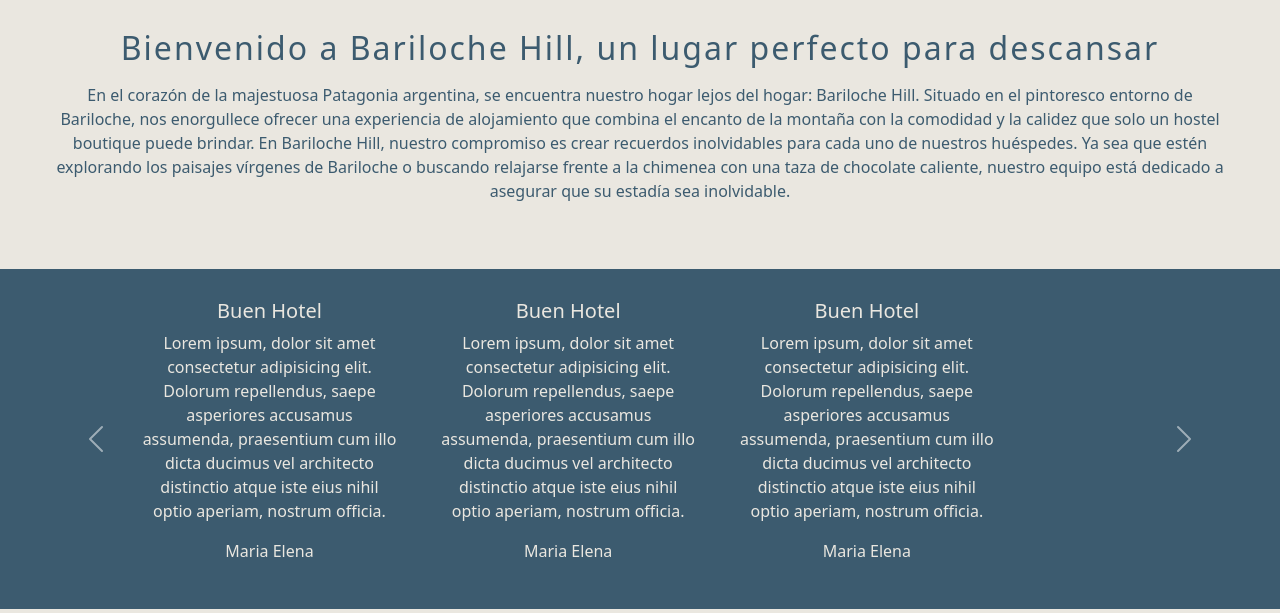
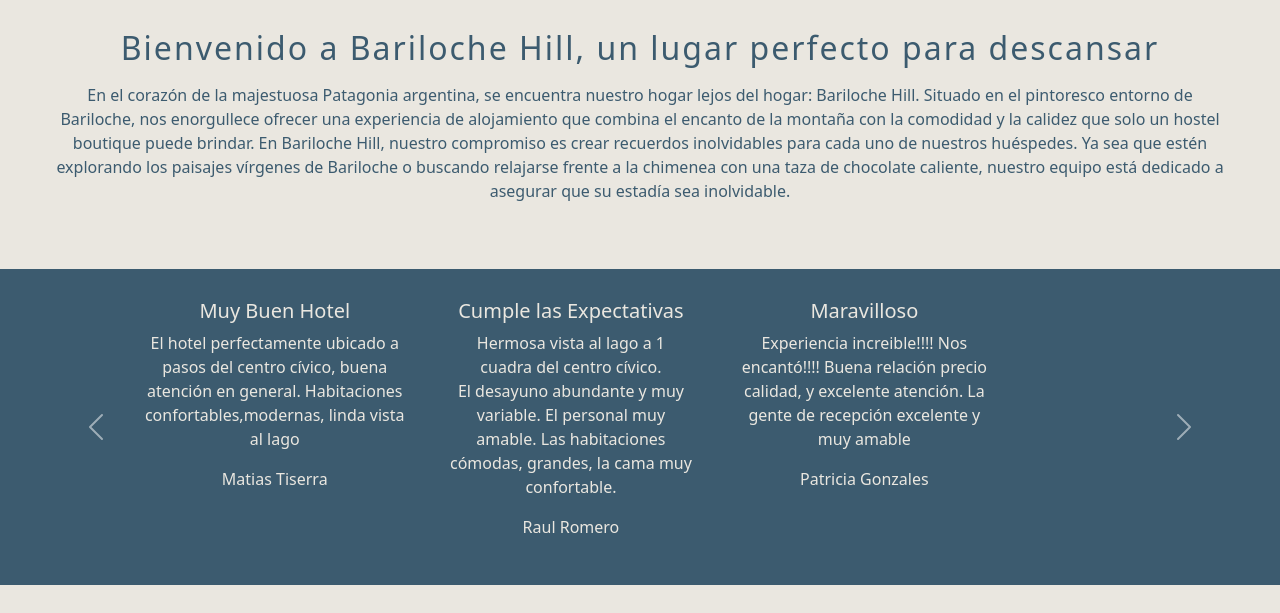
Before and after one commit to martellocamila/proyecto-hostel-codo-a-codo, a plain HTML site: page index.html in a window 1280 px wide. Shown: the part 673-1286 px from the top of the page. Drawn offline with nearby package versions, Linux system fonts and the light colour scheme.

Commit message:
Add files via upload

```diff
--- a/index.html
+++ b/index.html
@@ -31,7 +31,7 @@
             <ul>
                 <li><a href="#">Inicio</a></li>
                 <li><a href="/pages/habitaciones.html">Habitaciones</a></li>
-                <li><a href="#">Ubicacion</a></li>
+                <li><a href="/pages/Ubicacion.html">Ubicacion</a></li>
                 <li><a href="./pages/contacto.html">Contacto</a></li>
             </ul>
         </nav>
@@ -77,57 +77,61 @@
                   <div class="carousel-item active">
                     <div class="opiniones">
                         <div class="opinion">
-                            <h5>Buen Hotel</h5>
-                            <p>Lorem ipsum, dolor sit amet consectetur adipisicing elit. Dolorum repellendus, saepe asperiores accusamus assumenda, praesentium cum illo dicta ducimus vel architecto distinctio atque iste eius nihil optio aperiam, nostrum officia.</p>
-                            <p>Maria Elena</p>
+                            <h5>Muy Buen Hotel</h5>
+                            <p>El hotel perfectamente ubicado a pasos del centro cívico, buena atención en general. Habitaciones confortables,modernas, linda vista al lago</p>
+                            <p>Matias Tiserra</p>
                         </div>
                         <div class="opinion">
-                            <h5>Buen Hotel</h5>
-                            <p>Lorem ipsum, dolor sit amet consectetur adipisicing elit. Dolorum repellendus, saepe asperiores accusamus assumenda, praesentium cum illo dicta ducimus vel architecto distinctio atque iste eius nihil optio aperiam, nostrum officia.</p>
-                            <p>Maria Elena</p>
+                            <h5>Cumple las Expectativas</h5>
+                            <p> Hermosa vista al lago a 1 cuadra del centro cívico.
+                                <br>
+                                El desayuno abundante y muy variable. El personal muy amable. Las habitaciones cómodas, grandes, la cama muy confortable.</p>
+
+                            <p>Raul Romero</p>
                         </div>
                         <div class="opinion">
-                            <h5>Buen Hotel</h5>
-                            <p>Lorem ipsum, dolor sit amet consectetur adipisicing elit. Dolorum repellendus, saepe asperiores accusamus assumenda, praesentium cum illo dicta ducimus vel architecto distinctio atque iste eius nihil optio aperiam, nostrum officia.</p>
-                            <p>Maria Elena</p>
+                            <h5>Maravilloso</h5>
+                            <p> Experiencia increible!!!!  Nos encantó!!!! Buena relación precio calidad, y excelente atención. La gente de recepción excelente y muy amable</p>
+
+                            <p>Patricia Gonzales</p>
                         </div>
                     </div>
                 </div>
                 <div class="carousel-item">
                     <div class="opiniones">
                         <div class="opinion">
-                            <h5>Buen Hotel</h5>
-                            <p>Lorem ipsum, dolor sit amet consectetur adipisicing elit. Dolorum repellendus, saepe asperiores accusamus assumenda, praesentium cum illo dicta ducimus vel architecto distinctio atque iste eius nihil optio aperiam, nostrum officia.</p>
-                            <p>Maria Elena</p>
+                            <h5>Linda Experiencia</h5>
+                            <p>El hotel es muy hermoso, super bien ubicado y los empleados son todos un amor. El desayuno increíble también. todo fue increíble. Volveremos pronto</p>
+                            <p>Angela Santana</p>
                         </div>
                         <div class="opinion">
-                            <h5>Buen Hotel</h5>
-                            <p>Lorem ipsum, dolor sit amet consectetur adipisicing elit. Dolorum repellendus, saepe asperiores accusamus assumenda, praesentium cum illo dicta ducimus vel architecto distinctio atque iste eius nihil optio aperiam, nostrum officia.</p>
-                            <p>Maria Elena</p>
+                            <h5>Muy Recomendable</h5>
+                            <p>Muy lindo hotel, céntrico y con una atención increíble de todas las personas que lo atienden. Excelente desayuno, las habitaciones hermosas, amplias, cómodas. Te asesoran con las excursiones. La verdad super recomendable!.</p>
+                            <p> Cecilia Costanzo</p>
                         </div>
                         <div class="opinion">
-                            <h5>Buen Hotel</h5>
-                            <p>Lorem ipsum, dolor sit amet consectetur adipisicing elit. Dolorum repellendus, saepe asperiores accusamus assumenda, praesentium cum illo dicta ducimus vel architecto distinctio atque iste eius nihil optio aperiam, nostrum officia.</p>
-                            <p>Maria Elena</p>
+                            <h5>Excelente Lugar</h5>
+                            <p>Muy bien de precios, al menos la habitación que nos tocó muy linda y con una vista hermosa, muy bien ubicado, cerca del centro y del supermercado</p>
+                            <p>Alan Rodriguez</p>
                         </div>
                     </div>
                 </div>
                 <div class="carousel-item">
                     <div class="opiniones">
                         <div class="opinion">
-                            <h5>Buen Hotel</h5>
-                            <p>Lorem ipsum, dolor sit amet consectetur adipisicing elit. Dolorum repellendus, saepe asperiores accusamus assumenda, praesentium cum illo dicta ducimus vel architecto distinctio atque iste eius nihil optio aperiam, nostrum officia.</p>
-                            <p>Maria Elena</p>
+                            <h5>Muy Buena Atencion</h5>
+                            <p>el personal es muy amable, están atentos a cada necesidad, las habitaciones tienen buenos colchones y almohadas. Limpieza adecuada. La ubicación es inmejorable ademas tenés cerca las líneas de colectivos.</p>
+                            <p>Veronica Acosta</p>
                         </div>
                         <div class="opinion">
-                            <h5>Buen Hotel</h5>
-                            <p>Lorem ipsum, dolor sit amet consectetur adipisicing elit. Dolorum repellendus, saepe asperiores accusamus assumenda, praesentium cum illo dicta ducimus vel architecto distinctio atque iste eius nihil optio aperiam, nostrum officia.</p>
-                            <p>Maria Elena</p>
+                            <h5>Inolvidable Experiencia</h5>
+                            <p>Desde el momento en que llegué, fui recibido con una cálida bienvenida y un servicio excepcional que realmente hizo que mi estancia fuera inolvidable. La atención al detalle y la amabilidad de su personal hicieron que me sintiera como en casa.</p>
+                            <p>Rodrigo Lucero</p>
                         </div>
                         <div class="opinion">
-                            <h5>Buen Hotel</h5>
-                            <p>Lorem ipsum, dolor sit amet consectetur adipisicing elit. Dolorum repellendus, saepe asperiores accusamus assumenda, praesentium cum illo dicta ducimus vel architecto distinctio atque iste eius nihil optio aperiam, nostrum officia.</p>
-                            <p>Maria Elena</p>
+                            <h5>Quiero Volver</h5>
+                            <p>El lugar está en una ubicación increíble, tenés cerca al centro civico, chocolaterías y colectivos. El desayuno es delicioso y fresquito y la atención espectacular. </p>
+                            <p>Malena Narvay</p>
                         </div>
                     </div>
                 </div>
```
Also changed, not shown: pages/Ubicacion.html (added, +110 -0 lines), pages/contacto.html (+1 -1 lines), pages/habitaciones.html (+1 -1 lines).
